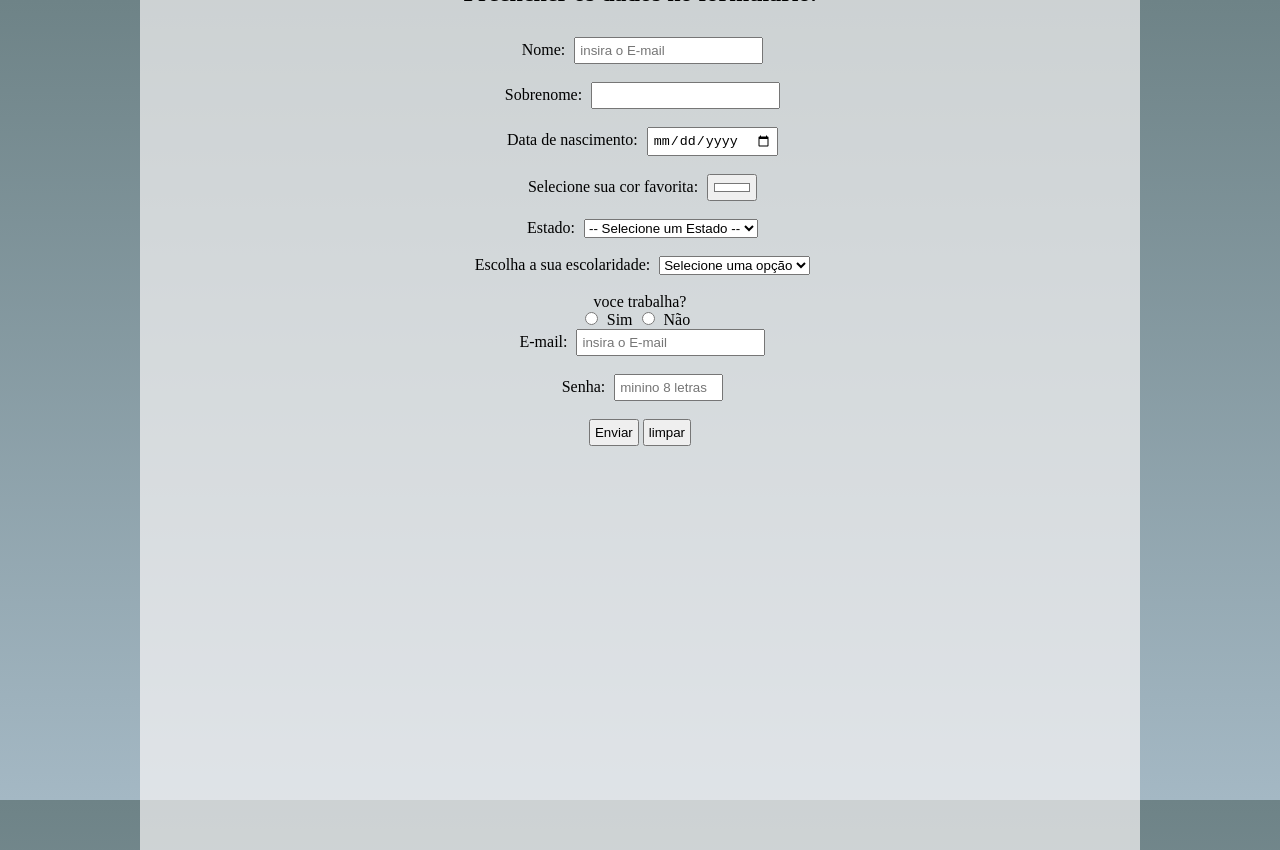
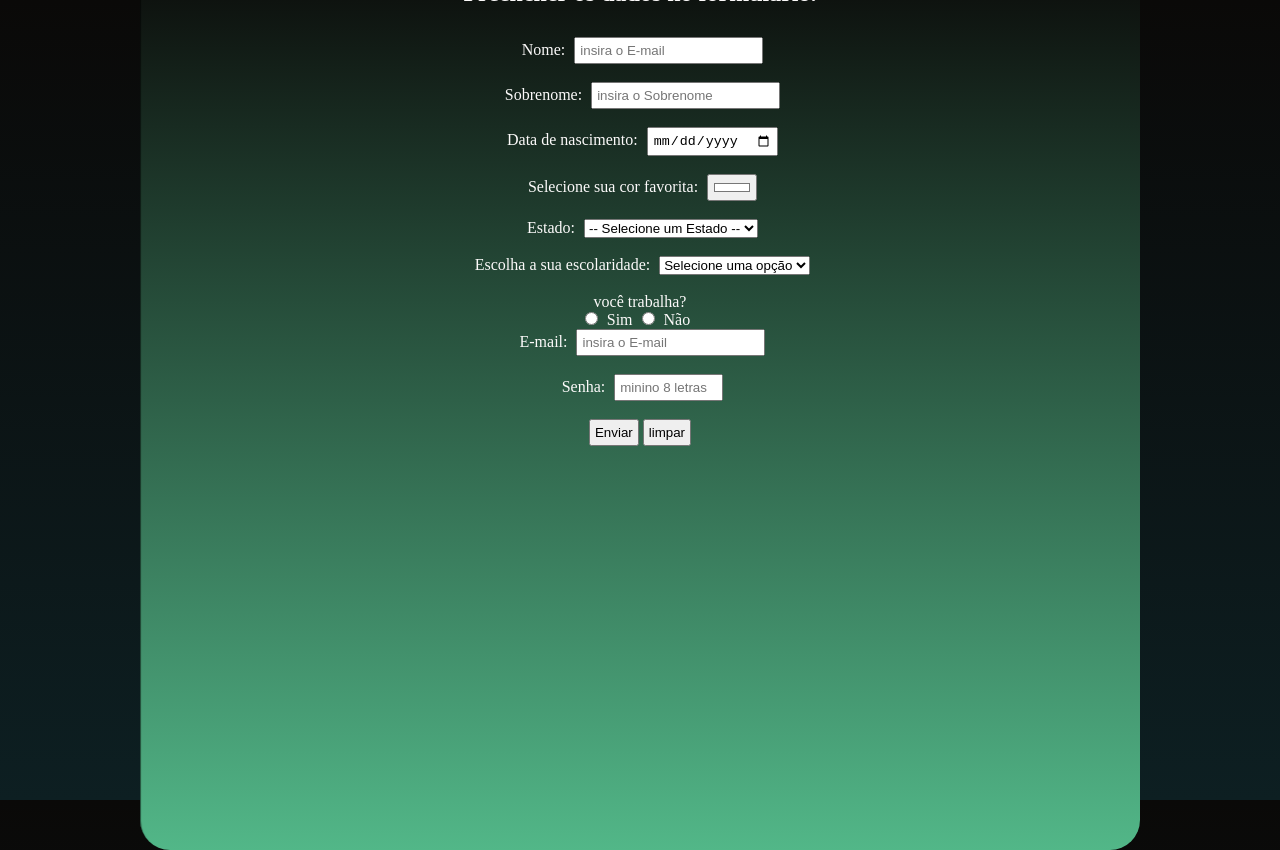
Before and after one commit to LeanderFreitas/formulario-para-prencheer-, a plain HTML site: page index.html in a window 1280 px wide. Drawn offline with Linux system fonts and the light colour scheme.

Commit message:
troquei a cor

```diff
--- a/index.html
+++ b/index.html
@@ -15,7 +15,8 @@
                 <input type="text" id="fname" name="fname" min="0" maxlength="10" placeholder="insira o E-mail" ><br>
                 <br>
                 <label for="lname">Sobrenome:</label>
-                <input type="text" id="lname" name="lname" min="0" maxlength="10">
+                <input type="text" id="lname" name="lname" min="0" maxlength="10"
+                placeholder="insira o Sobrenome">
                 <br>
                 <br>
                 <label for="data">Data de nascimento:</label>
@@ -68,7 +69,7 @@
                         </select>
                         <br>
                         <br>
-                        <p class="trabalha">voce trabalha?</p>
+                        <p class="trabalha">você trabalha?</p>
                     <input type="radio" id="isim" name="fav_language" value="sim">
                     <label for="sim">Sim</label>
                     <input type="radio" id="inão" name="fav_language" value="não">
--- a/style.css
+++ b/style.css
@@ -4,24 +4,29 @@
     box-sizing: border-box;
 }
 body{
-     height: 100vh;
+    height: 100vh;
     width: 100vw;
     display: flex;
     flex-flow: row nowrap;
     justify-content: center;
     align-items: center;
-    background: linear-gradient(to top,#A4B8C4, #6E8387);
+     background: linear-gradient(to top, #0D1F22,#0A0908);
 }
 section{
-    background-color:#fcfafaab ;
+    background: linear-gradient(to top, #52b788,#0A0908);
+    box-shadow: inset 1px 1px 1px rgba(0, 0, 0, 0.521);
     height: 900px;
     width: 1000px;
     text-align: center;
-    display: block  ;
+    border-radius:30px;
 }
 h1{
+    color: #FCFAFA;
     padding: 30px;
 
+}
+form{
+    color: #FCFAFA;
 }
 label{
     padding: 5px;
```
Also changed, not shown: imagem/imagem de fundo1.jpg (added).
